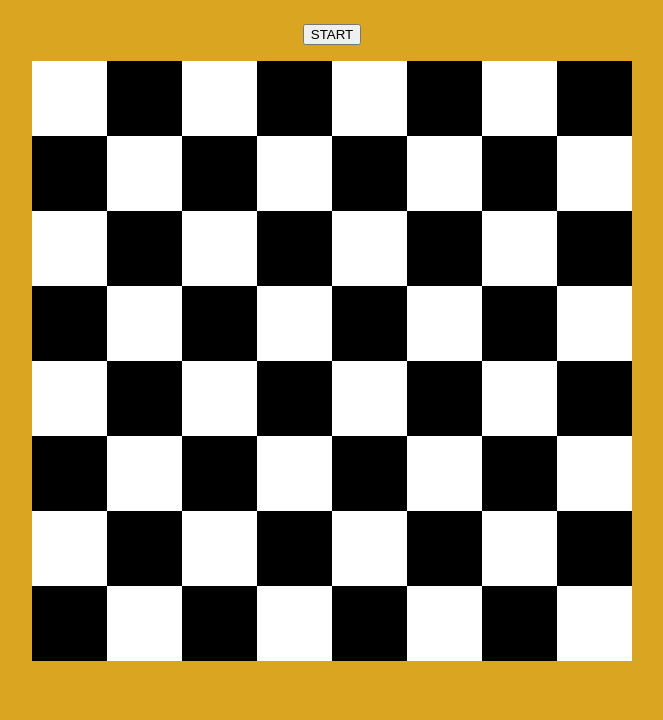
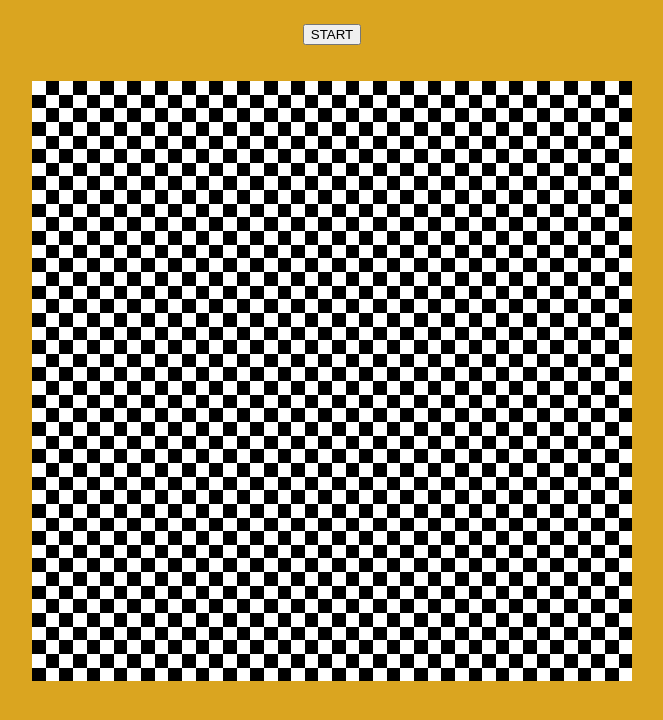
Before and after one commit to Tsourdox/magic-board, a plain HTML site: page index.html in a window 1280 px wide. Both pictures are taken after a click on the button "START". Shown: the whole page, without its empty margins (308-971 px from the left). Drawn offline with Linux system fonts and the light colour scheme.

Commit message:
Finnish board with an action to the button

```diff
--- a/index.html
+++ b/index.html
@@ -21,9 +21,9 @@
         .board {
             height: 600px;
             width: 600px;
-            background-color: white;
             display: flex;
             flex-direction: column;
+            margin: 20px 0px;
         }
         .board .row {
             flex-grow: 1;
@@ -32,8 +32,6 @@
         }
 
         .board .row .square {
-            background-color: pink;
-            min-width: 50px;
             flex-basis: auto;
             flex-grow: 1;
         }
@@ -42,41 +40,41 @@
     </head>
     <body>
         <header>
-            <button>START</button>
+            <button onclick="startProgram()">START</button>
         </header>
 
         <div id="content"></div>
 
         <script>
-            var nrOfSquares = 8;
+            var nrOfSquares = 40;
             var contentDiv = document.getElementById('content');
 
-            var board = document.createElement('div');
-            board.className = 'board';
+            function startProgram() {
+                setInterval(function() {
+                    createBoard();
+                    nrOfSquares++;
+                }, 500);
+            }
 
-            for (var y = 0; y < nrOfSquares; y++) {
-                var row = addRowToBoard();
+            function createBoard() {
+                var board = document.createElement('div');
+                board.className = 'board';
 
-                for (var x = 0; x < nrOfSquares; x++) {
-                    var square = document.createElement('div');
-                    square.className = 'square';
+                for (var y = 0; y < nrOfSquares; y++) {
+                    var row = addRowToBoard(board);
 
-                    if ((y+x) % 2) {
-                        square.style.backgroundColor = 'black';
-                    } else {
-                        square.style.backgroundColor = 'white';
+                    for (var x = 0; x < nrOfSquares; x++) {
+                        addSquareToRow(x, y, row);
                     }
+                }
 
-                    row.appendChild(square);
-                }
+                /* Last thing to do is add board to contentDiv (performance) */
+                contentDiv.innerHTML = "";
+                contentDiv.appendChild(board);
             }
 
 
-            /* Last thing to do is add board to contentDiv (performance) */
-            contentDiv.appendChild(board);
-
-
-            function addRowToBoard() {
+            function addRowToBoard(board) {
                 var row = document.createElement('div');
                 row.className = 'row';
 
@@ -84,7 +82,18 @@
                 return row;
             }
 
+            function addSquareToRow(x, y, row) {
+                var square = document.createElement('div');
+                square.className = 'square';
 
+                if ((y+x) % 2) {
+                    square.style.backgroundColor = 'black';
+                } else {
+                    square.style.backgroundColor = 'white';
+                }
+
+                row.appendChild(square);
+            }
 
         </script>
     </body>
```
